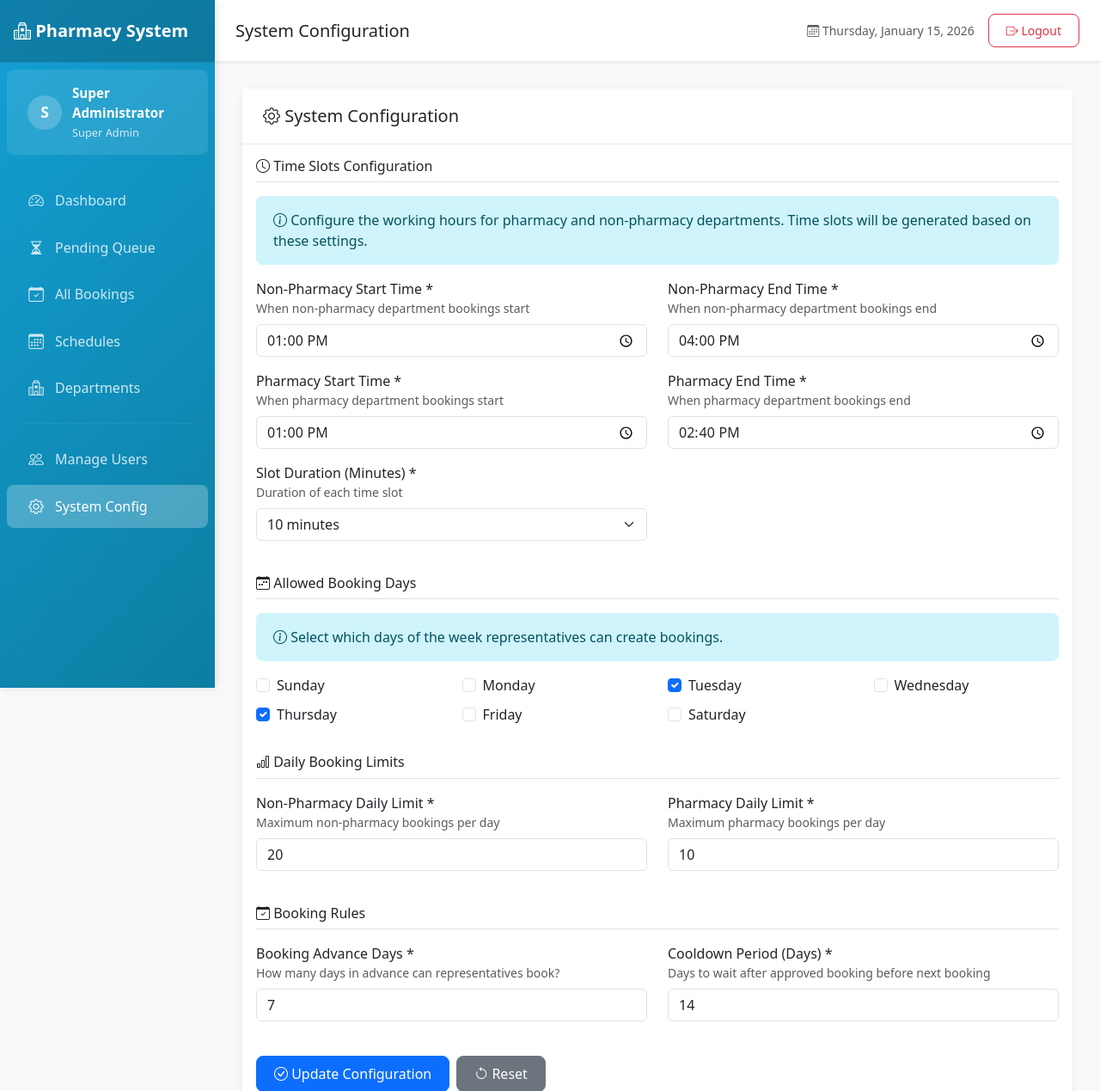
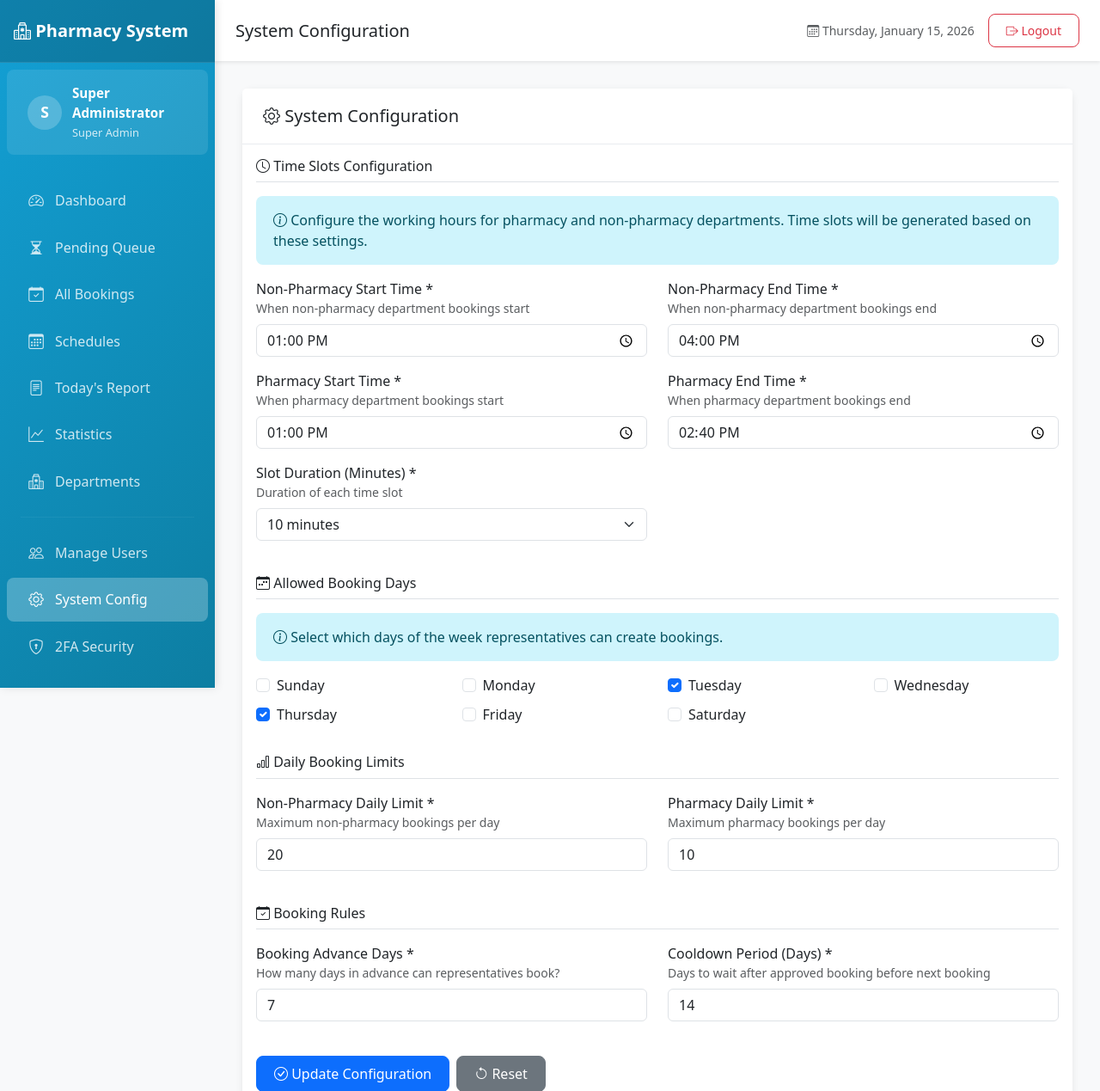
Before and after one commit to ghuffy11-lgtm/Med-Rep-Booking-System, a Laravel app: page /super-admin/config in a window 1280 px wide. Shown: the top 1269 px of the page at 86% size. Run offline with Laravel 10, Linux system fonts and the light colour scheme; a user stored in the database is signed in; data comes from the database, SQL or seed files in the repository; parts of the project's set-up code (start-up, migrations or seed data) failed here and were passed over.

Commit message:
fix: Add Statistics and 2FA menu items to all admin navigation sidebars

```diff
--- a/src/resources/views/admin/bookings/index.blade.php
+++ b/src/resources/views/admin/bookings/index.blade.php
@@ -19,6 +19,9 @@
     <a href="{{ route('admin.reports.today') }}" class="nav-link">
         <i class="bi bi-file-text"></i> Today's Report
     </a>
+    <a href="{{ route('admin.statistics.index') }}" class="nav-link">
+        <i class="bi bi-graph-up"></i> Statistics
+    </a>
 
     @if(auth()->user()->isSuperAdmin())
         <a href="{{ route('admin.departments.index') }}" class="nav-link">
@@ -32,6 +35,9 @@
         </a>
         <a href="{{ route('super-admin.config.edit') }}" class="nav-link">
             <i class="bi bi-gear"></i> System Config
+        </a>
+        <a href="{{ route('2fa.setup') }}" class="nav-link">
+            <i class="bi bi-shield-lock"></i> 2FA Security
         </a>
     @endif
 @endsection
--- a/src/resources/views/admin/bookings/pending.blade.php
+++ b/src/resources/views/admin/bookings/pending.blade.php
@@ -19,6 +19,9 @@
     <a href="{{ route('admin.reports.today') }}" class="nav-link">
         <i class="bi bi-file-text"></i> Today's Report
     </a>
+    <a href="{{ route('admin.statistics.index') }}" class="nav-link">
+        <i class="bi bi-graph-up"></i> Statistics
+    </a>
 
     @if(auth()->user()->isSuperAdmin())
         <a href="{{ route('admin.departments.index') }}" class="nav-link">
@@ -32,6 +35,9 @@
         </a>
         <a href="{{ route('super-admin.config.edit') }}" class="nav-link">
             <i class="bi bi-gear"></i> System Config
+        </a>
+        <a href="{{ route('2fa.setup') }}" class="nav-link">
+            <i class="bi bi-shield-lock"></i> 2FA Security
         </a>
     @endif
 @endsection
--- a/src/resources/views/admin/dashboard.blade.php
+++ b/src/resources/views/admin/dashboard.blade.php
@@ -19,6 +19,9 @@
     <a href="{{ route('admin.reports.today') }}" class="nav-link">
 	<i class="bi bi-file-text"></i> Today's Report
     </a>
+    <a href="{{ route('admin.statistics.index') }}" class="nav-link">
+        <i class="bi bi-graph-up"></i> Statistics
+    </a>
 
     @if(auth()->user()->isSuperAdmin())
         <a href="{{ route('admin.departments.index') }}" class="nav-link">
@@ -32,6 +35,9 @@
         </a>
         <a href="{{ route('super-admin.config.edit') }}" class="nav-link">
             <i class="bi bi-gear"></i> System Config
+        </a>
+        <a href="{{ route('2fa.setup') }}" class="nav-link">
+            <i class="bi bi-shield-lock"></i> 2FA Security
         </a>
     @endif
 @endsection
--- a/src/resources/views/admin/departments/create.blade.php
+++ b/src/resources/views/admin/departments/create.blade.php
@@ -19,6 +19,9 @@
     <a href="{{ route('admin.reports.today') }}" class="nav-link">
         <i class="bi bi-file-text"></i> Today's Report
     </a>
+    <a href="{{ route('admin.statistics.index') }}" class="nav-link">
+        <i class="bi bi-graph-up"></i> Statistics
+    </a>
 
     @if(auth()->user()->isSuperAdmin())
         <a href="{{ route('admin.departments.index') }}" class="nav-link">
@@ -32,6 +35,9 @@
         </a>
         <a href="{{ route('super-admin.config.edit') }}" class="nav-link">
             <i class="bi bi-gear"></i> System Config
+        </a>
+        <a href="{{ route('2fa.setup') }}" class="nav-link">
+            <i class="bi bi-shield-lock"></i> 2FA Security
         </a>
     @endif
 @endsection
--- a/src/resources/views/admin/departments/edit.blade.php
+++ b/src/resources/views/admin/departments/edit.blade.php
@@ -19,6 +19,9 @@
     <a href="{{ route('admin.reports.today') }}" class="nav-link">
         <i class="bi bi-file-text"></i> Today's Report
     </a>
+    <a href="{{ route('admin.statistics.index') }}" class="nav-link">
+        <i class="bi bi-graph-up"></i> Statistics
+    </a>
 
     @if(auth()->user()->isSuperAdmin())
         <a href="{{ route('admin.departments.index') }}" class="nav-link">
@@ -32,6 +35,9 @@
         </a>
         <a href="{{ route('super-admin.config.edit') }}" class="nav-link">
             <i class="bi bi-gear"></i> System Config
+        </a>
+        <a href="{{ route('2fa.setup') }}" class="nav-link">
+            <i class="bi bi-shield-lock"></i> 2FA Security
         </a>
     @endif
 @endsection
--- a/src/resources/views/admin/departments/index.blade.php
+++ b/src/resources/views/admin/departments/index.blade.php
@@ -19,6 +19,9 @@
     <a href="{{ route('admin.reports.today') }}" class="nav-link">
         <i class="bi bi-file-text"></i> Today's Report
     </a>
+    <a href="{{ route('admin.statistics.index') }}" class="nav-link">
+        <i class="bi bi-graph-up"></i> Statistics
+    </a>
 
     @if(auth()->user()->isSuperAdmin())
         <a href="{{ route('admin.departments.index') }}" class="nav-link">
@@ -32,6 +35,9 @@
         </a>
         <a href="{{ route('super-admin.config.edit') }}" class="nav-link">
             <i class="bi bi-gear"></i> System Config
+        </a>
+        <a href="{{ route('2fa.setup') }}" class="nav-link">
+            <i class="bi bi-shield-lock"></i> 2FA Security
         </a>
     @endif
 @endsection
--- a/src/resources/views/admin/reports/today-appointments.blade.php
+++ b/src/resources/views/admin/reports/today-appointments.blade.php
@@ -19,6 +19,9 @@
     <a href="{{ route('admin.reports.today') }}" class="nav-link active">
         <i class="bi bi-file-text"></i> Today's Report
     </a>
+    <a href="{{ route('admin.statistics.index') }}" class="nav-link">
+        <i class="bi bi-graph-up"></i> Statistics
+    </a>
 
 
     @if(auth()->user()->isSuperAdmin())
@@ -33,6 +36,9 @@
         </a>
         <a href="{{ route('super-admin.config.edit') }}" class="nav-link">
             <i class="bi bi-gear"></i> System Config
+        </a>
+        <a href="{{ route('2fa.setup') }}" class="nav-link">
+            <i class="bi bi-shield-lock"></i> 2FA Security
         </a>
     @endif
 @endsection
--- a/src/resources/views/admin/schedules/create.blade.php
+++ b/src/resources/views/admin/schedules/create.blade.php
@@ -19,6 +19,9 @@
     <a href="{{ route('admin.reports.today') }}" class="nav-link">
         <i class="bi bi-file-text"></i> Today's Report
     </a>
+    <a href="{{ route('admin.statistics.index') }}" class="nav-link">
+        <i class="bi bi-graph-up"></i> Statistics
+    </a>
 
     @if(auth()->user()->isSuperAdmin())
         <a href="{{ route('admin.departments.index') }}" class="nav-link">
@@ -32,6 +35,9 @@
         </a>
         <a href="{{ route('super-admin.config.edit') }}" class="nav-link">
             <i class="bi bi-gear"></i> System Config
+        </a>
+        <a href="{{ route('2fa.setup') }}" class="nav-link">
+            <i class="bi bi-shield-lock"></i> 2FA Security
         </a>
     @endif
 @endsection
--- a/src/resources/views/admin/schedules/edit.blade.php
+++ b/src/resources/views/admin/schedules/edit.blade.php
@@ -19,6 +19,9 @@
     <a href="{{ route('admin.reports.today') }}" class="nav-link">
         <i class="bi bi-file-text"></i> Today's Report
     </a>
+    <a href="{{ route('admin.statistics.index') }}" class="nav-link">
+        <i class="bi bi-graph-up"></i> Statistics
+    </a>
 
     @if(auth()->user()->isSuperAdmin())
         <a href="{{ route('admin.departments.index') }}" class="nav-link">
@@ -32,6 +35,9 @@
         </a>
         <a href="{{ route('super-admin.config.edit') }}" class="nav-link">
             <i class="bi bi-gear"></i> System Config
+        </a>
+        <a href="{{ route('2fa.setup') }}" class="nav-link">
+            <i class="bi bi-shield-lock"></i> 2FA Security
         </a>
     @endif
 @endsection
--- a/src/resources/views/admin/schedules/index.blade.php
+++ b/src/resources/views/admin/schedules/index.blade.php
@@ -19,6 +19,9 @@
     <a href="{{ route('admin.reports.today') }}" class="nav-link">
         <i class="bi bi-file-text"></i> Today's Report
     </a>
+    <a href="{{ route('admin.statistics.index') }}" class="nav-link">
+        <i class="bi bi-graph-up"></i> Statistics
+    </a>
 
     @if(auth()->user()->isSuperAdmin())
         <a href="{{ route('admin.departments.index') }}" class="nav-link">
@@ -32,6 +35,9 @@
         </a>
         <a href="{{ route('super-admin.config.edit') }}" class="nav-link">
             <i class="bi bi-gear"></i> System Config
+        </a>
+        <a href="{{ route('2fa.setup') }}" class="nav-link">
+            <i class="bi bi-shield-lock"></i> 2FA Security
         </a>
     @endif
 @endsection
--- a/src/resources/views/super-admin/config/edit.blade.php
+++ b/src/resources/views/super-admin/config/edit.blade.php
@@ -16,6 +16,12 @@
     <a href="{{ route('admin.schedules.index') }}" class="nav-link">
         <i class="bi bi-calendar3"></i> Schedules
     </a>
+    <a href="{{ route('admin.reports.today') }}" class="nav-link">
+        <i class="bi bi-file-text"></i> Today's Report
+    </a>
+    <a href="{{ route('admin.statistics.index') }}" class="nav-link">
+        <i class="bi bi-graph-up"></i> Statistics
+    </a>
 
     @if(auth()->user()->isSuperAdmin())
         <a href="{{ route('admin.departments.index') }}" class="nav-link">
@@ -29,6 +35,9 @@
         </a>
         <a href="{{ route('super-admin.config.edit') }}" class="nav-link active">
             <i class="bi bi-gear"></i> System Config
+        </a>
+        <a href="{{ route('2fa.setup') }}" class="nav-link">
+            <i class="bi bi-shield-lock"></i> 2FA Security
         </a>
     @endif
 @endsection
```
Also changed, not shown: src/resources/views/super-admin/users/create.blade.php (+9 -0 lines), src/resources/views/super-admin/users/edit.blade.php (+9 -0 lines), src/resources/views/super-admin/users/index.blade.php (+9 -0 lines).
